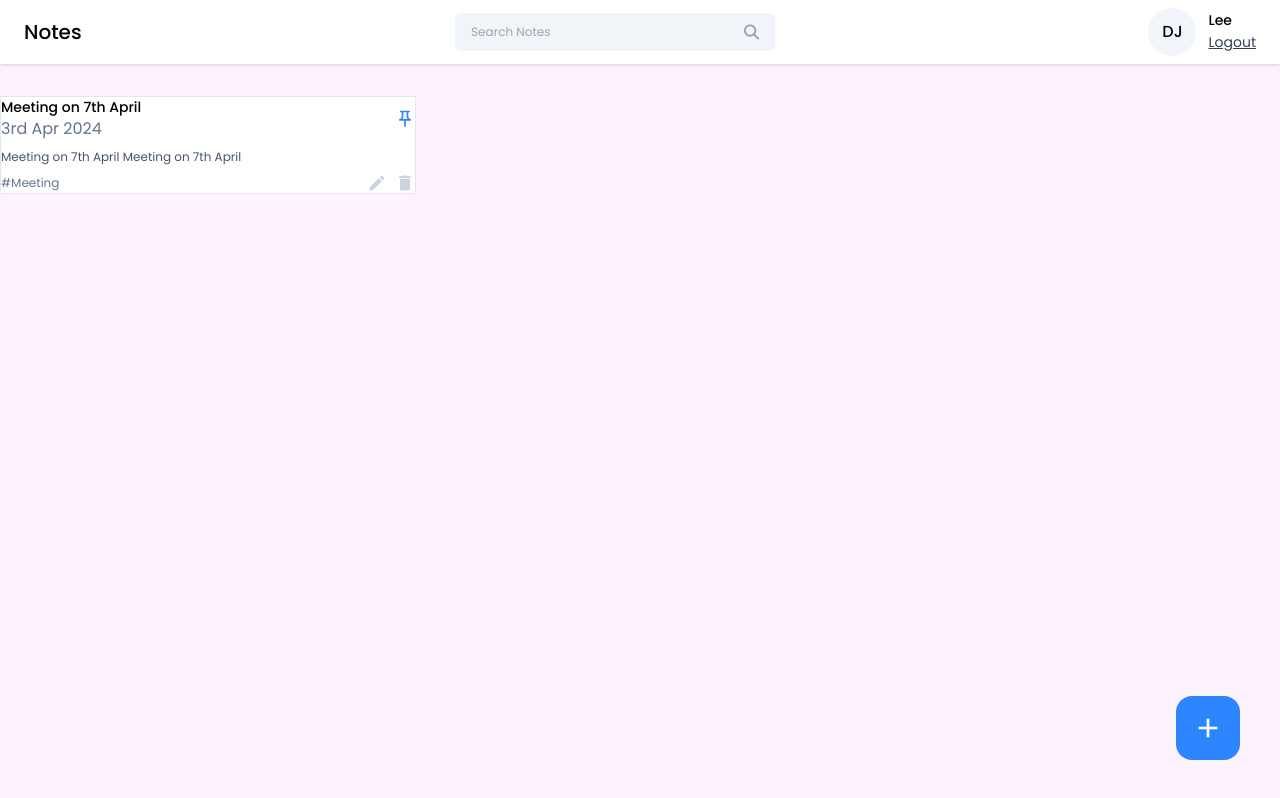
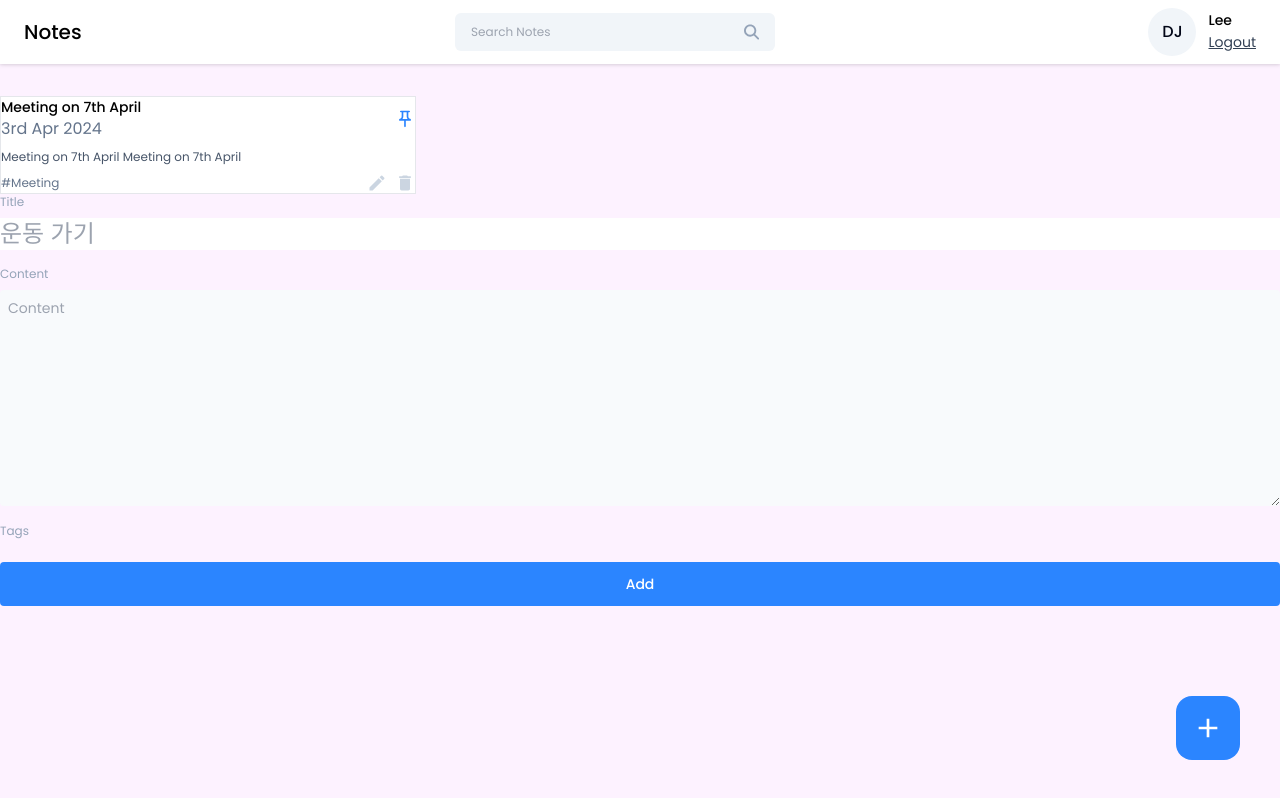
Before and after one commit to thefigtree/notes_app_24_04_17, a React (Vite) app in the folder frontend/notes_app/: page /dashboard in a window 1280 px wide. Built offline with nearby package versions, Linux system fonts and the light colour scheme.

Commit message:
Ui: Title, Content, Tags, Add

```diff
--- a/frontend/notes_app/src/index.css
+++ b/frontend/notes_app/src/index.css
@@ -27,4 +27,8 @@
   .icon-btn {
     @apply text-xl text-slate-300 cursor-pointer hover:text-primary;
   }
+
+  .input-label {
+    @apply text-xs text-slate-400;
+  }
 }
--- /dev/null
+++ b/frontend/notes_app/src/pages/Home/AddEditNotes.jsx
@@ -0,0 +1,36 @@
+import React from "react";
+
+const AddEditNotes = () => {
+  return (
+    <div>
+      <div className="flex flex-col gap-2">
+        <label className="input-label">Title</label>
+        <input
+          type="text"
+          className="text-2xl text-slate-950 outline-none"
+          placeholder="운동 가기"
+        ></input>
+      </div>
+
+      <div className="flex flex-col gap-2 mt-4">
+        <label className="input-label">Content</label>
+        <textarea
+          type="text"
+          className="text-sm text-slate-950 outline-none bg-slate-50 p-2 rounded"
+          placeholder="Content"
+          rows={10}
+        ></textarea>
+      </div>
+
+      <div className="mt-3">
+        <label className="input-label">Tags</label>
+      </div>
+
+      <button className="btn_primary font-medium mt-5 p-3" onClick={() => {}}>
+        Add
+      </button>
+    </div>
+  );
+};
+
+export default AddEditNotes;
--- a/frontend/notes_app/src/pages/Home/Home.jsx
+++ b/frontend/notes_app/src/pages/Home/Home.jsx
@@ -2,6 +2,7 @@ import React from "react";
 import Navbar from "../../components/Navbar";
 import NoteCard from "../../components/Card/NoteCard";
 import { MdAdd } from "react-icons/md";
+import AddEditNotes from "./AddEditNotes";
 
 const Home = () => {
   return (
@@ -29,6 +30,8 @@ const Home = () => {
       >
         <MdAdd className="text-[32px] text-white"></MdAdd>
       </button>
+
+      <AddEditNotes></AddEditNotes>
     </>
   );
 };
```
